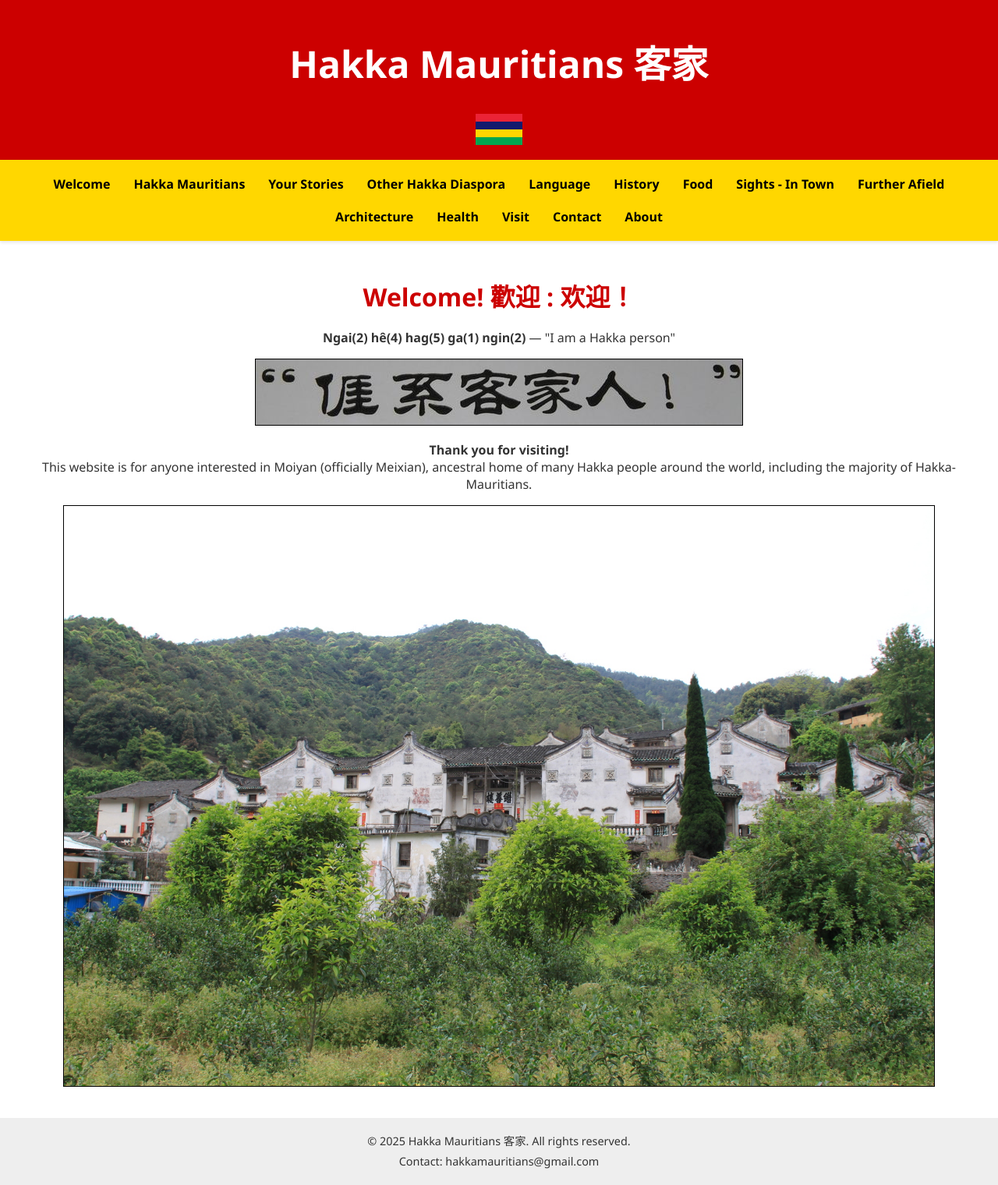
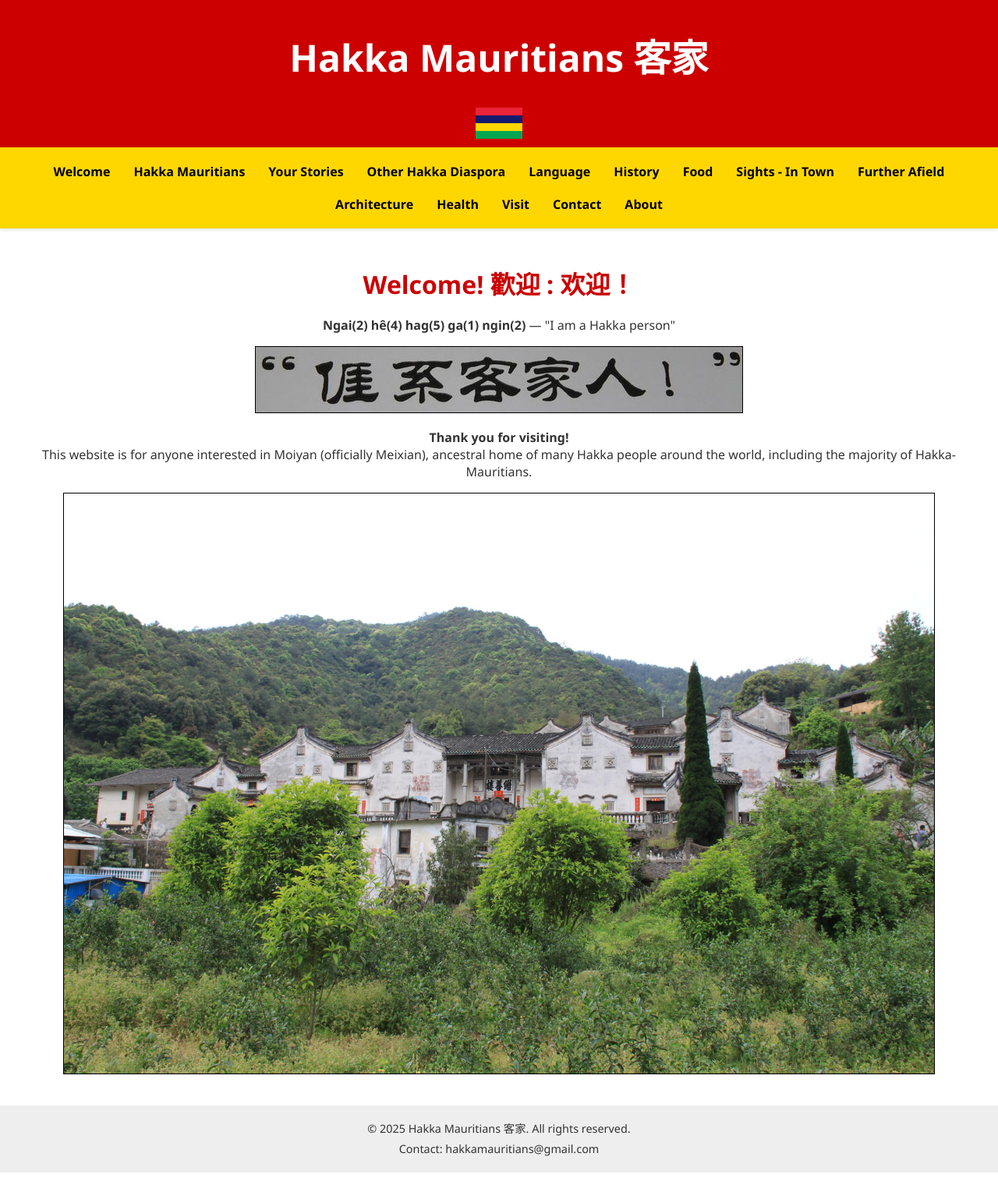
Before and after one commit to oliverlyf/hakka_mauritian_website, a Jekyll site: the page built from index.md, in a window 1280 px wide. Shown: the whole page at 78% size. Built offline with Jekyll 4.4.1, drawn with Linux system fonts in a browser that asks for light colours.

Commit message:
Update styles.css

```diff
--- a/assets/css/styles.css
+++ b/assets/css/styles.css
@@ -11,7 +11,7 @@ body {
 header {
   background-color: #cc0000;                /* Applies dark red background */
   color: #fff;                              /* Sets text color to white for contrast */
-  padding: 0.75rem;                         /* Adds space around header content */
+  padding: 0.25rem;                         /* Adds space around header content */
   text-align: center;                       /* Centers all inline content inside the header */
   font-size: 1.5rem;                          /* text size*/
 }
```
